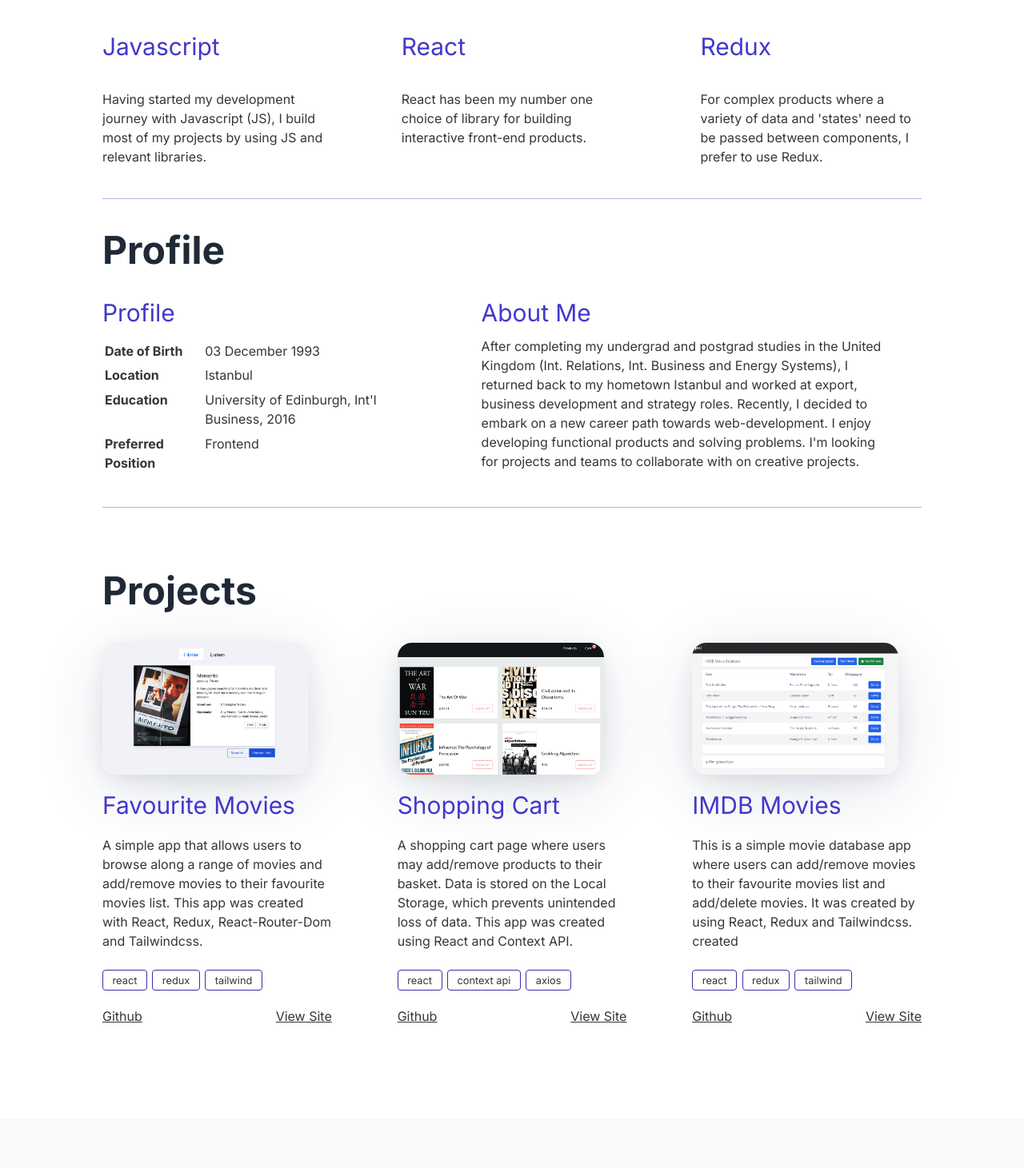
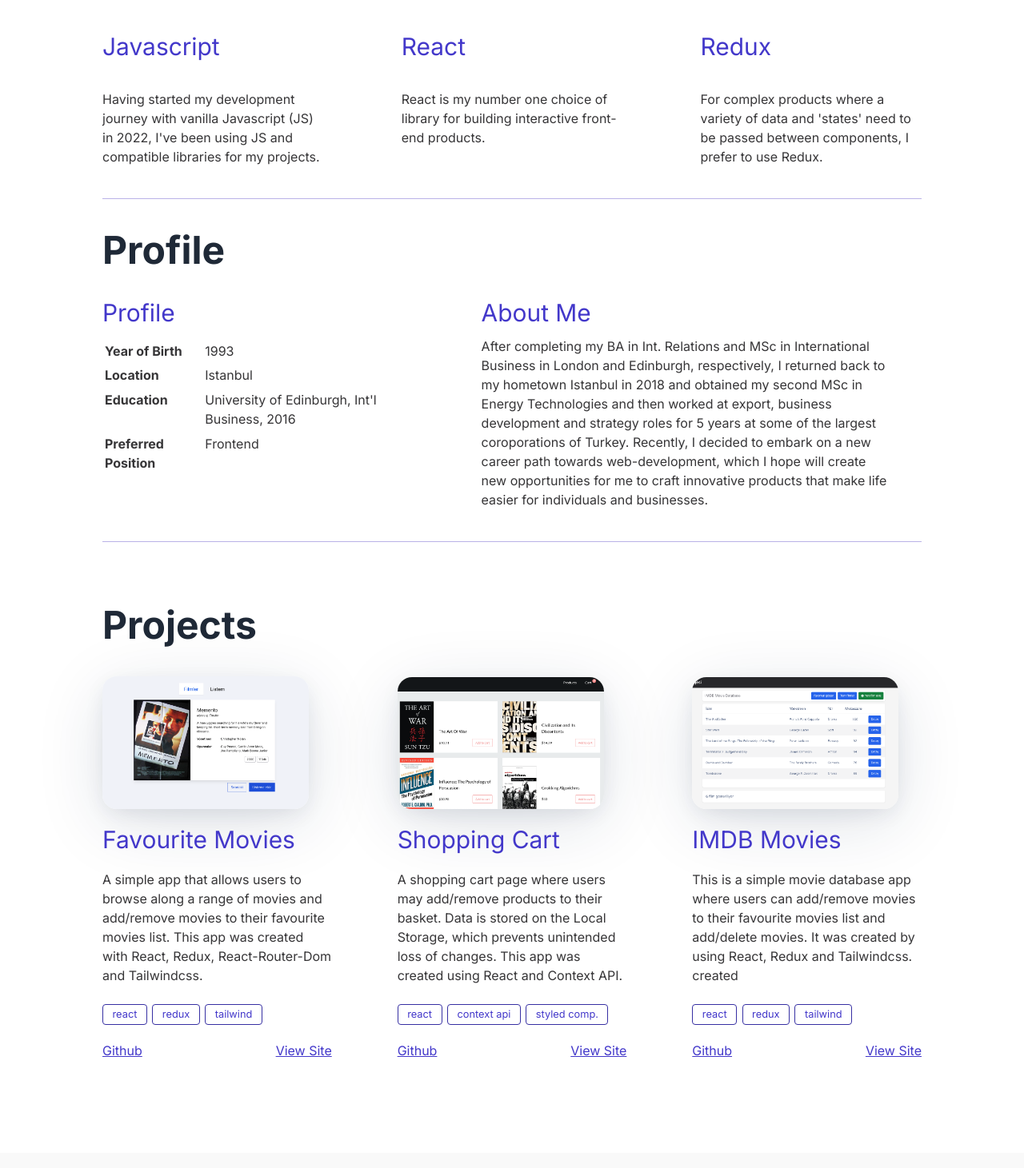
Before and after one commit to yigitzarbun/yigit-zarbun-portfolio, a React (Create React App) app: page / in a window 1280 px wide. Shown: the part 949-2410 px from the top of the page at 80% size. Built offline with nearby package versions, Linux system fonts and the light colour scheme.

Commit message:
theme local storage tamamlandı

```diff
--- a/src/App.js
+++ b/src/App.js
@@ -1,5 +1,5 @@
 import "./App.css";
-import { useState } from "react";
+import { useEffect, useState } from "react";
 import { ToastContainer, toast } from "react-toastify";
 import "react-toastify/dist/ReactToastify.css";
 import { ThemeProvider } from "styled-components";
@@ -14,14 +14,28 @@ import Projects from "./components/Projects";
 import Footer from "./components/Footer";
 
 function App() {
-  const [theme, setTheme] = useState("light");
+  const [theme, setTheme] = useState(getTheme());
+
+  function getTheme() {
+    const theme = localStorage.getItem("theme");
+    return theme ? theme : "light";
+  }
+
+  function themeProvider() {
+    localStorage.setItem("theme", theme);
+  }
   const handleDarkmode = () => {
     theme === "light" ? setTheme("dark") : setTheme("light");
   };
+
   const formSuccess = () => {
     toast("Thank you for your message!");
   };
 
+  useEffect(() => {
+    themeProvider();
+    getTheme();
+  }, [theme]);
   return (
     <ThemeProvider theme={theme === "light" ? lightTheme : darkTheme}>
       <GlobalStyles />
@@ -30,7 +44,7 @@ function App() {
       <Intro />
       <Skills />
       <Profile />
-      <Projects />
+      <Projects theme={theme} />
       <Footer formSuccess={formSuccess} theme={theme} />
     </ThemeProvider>
   );
--- a/src/components/Intro.js
+++ b/src/components/Intro.js
@@ -165,10 +165,10 @@ function Intro() {
             <StyledLine />
             <StyledNameText>Yiğit Zarbun</StyledNameText>
           </StyledNameContainer>
-          <StyledHeroTitle>Innovation-oriented developer </StyledHeroTitle>
+          <StyledHeroTitle>Business-oriented web developer </StyledHeroTitle>
           <StyledHeroTexts>
             Hi, I’m Yigit, a full-stack developer. If you are looking for a
-            Developer to craft solid and scalable frontend products check out
+            Developer to craft solid and scalable frontend products, check out
             some of my work and feel free to get in touch with me.
           </StyledHeroTexts>
           <StyledLinkOuterContainer>
--- a/src/components/Profile.js
+++ b/src/components/Profile.js
@@ -111,8 +111,8 @@ function Profile() {
           <StyledTable>
             <tbody>
               <tr>
-                <StyledTh>Date of Birth</StyledTh>
-                <StyledTd>03 December 1993</StyledTd>
+                <StyledTh>Year of Birth</StyledTh>
+                <StyledTd>1993</StyledTd>
               </tr>
               <tr>
                 <StyledTh>Location</StyledTh>
@@ -134,13 +134,15 @@ function Profile() {
         <StyledAboutMeContainer>
           <StyledProfileSubTitle>About Me</StyledProfileSubTitle>
           <StyledProfileText>
-            After completing my undergrad and postgrad studies in the United
-            Kingdom (Int. Relations, Int. Business and Energy Systems), I
-            returned back to my hometown Istanbul and worked at export, business
-            development and strategy roles. Recently, I decided to embark on a
-            new career path towards web-development. I enjoy developing
-            functional products and solving problems. I'm looking for projects
-            and teams to collaborate with on creative projects.
+            After completing my BA in Int. Relations and MSc in International
+            Business in London and Edinburgh, respectively, I returned back to
+            my hometown Istanbul in 2018 and obtained my second MSc in Energy
+            Technologies and then worked at export, business development and
+            strategy roles for 5 years at some of the largest coroporations of
+            Turkey. Recently, I decided to embark on a new career path towards
+            web-development, which I hope will create new opportunities for me
+            to craft innovative products that make life easier for individuals
+            and businesses.
           </StyledProfileText>
         </StyledAboutMeContainer>
       </StyledProfileTextsContainer>
--- a/src/components/Projects.js
+++ b/src/components/Projects.js
@@ -81,6 +81,7 @@ const StyledSkillsText = styled.p`
 const StyledLanguagesContainer = styled.div`
   display: flex;
   column-gap: 0.5vw;
+  color: ${(props) => props.theme === "light" && "#4338CA"};
   @media (max-width: 1000px) {
     column-gap: 2vw;
   }
@@ -97,6 +98,7 @@ const StyledLanguage = styled.p`
 const StyledLinkContainer = styled.div`
   display: flex;
   justify-content: space-between;
+  color: ${(props) => props.theme === "light" && "#4338CA"};
   @media (max-width: 1000px) {
     column-gap: 5vw;
   }
@@ -110,7 +112,8 @@ const StyledLink = styled.a`
   line-height: 1rem;
 `;
 
-function Projects() {
+function Projects(props) {
+  const { theme } = props;
   return (
     <StyledProjectsContainer id="projects">
       <StyledProjectsTitle>Projects</StyledProjectsTitle>
@@ -123,13 +126,16 @@ function Projects() {
             add/remove movies to their favourite movies list. This app was
             created with React, Redux, React-Router-Dom and Tailwindcss.
           </StyledSkillsText>
-          <StyledLanguagesContainer>
+          <StyledLanguagesContainer theme={theme}>
             <StyledLanguage>react</StyledLanguage>
             <StyledLanguage>redux</StyledLanguage>
             <StyledLanguage>tailwind</StyledLanguage>
           </StyledLanguagesContainer>
-          <StyledLinkContainer>
-            <StyledLink href="https://github.com/yigitzarbun/fsweb-s10g3-redux-watchlist">
+          <StyledLinkContainer theme={theme}>
+            <StyledLink
+              href="https://github.com/yigitzarbun/fsweb-s10g3-redux-watchlist"
+              target="_blank"
+            >
               Github
             </StyledLink>
             <StyledLink
@@ -146,15 +152,15 @@ function Projects() {
           <StyledSkillsText>
             A shopping cart page where users may add/remove products to their
             basket. Data is stored on the Local Storage, which prevents
-            unintended loss of data. This app was created using React and
+            unintended loss of changes. This app was created using React and
             Context API.
           </StyledSkillsText>
-          <StyledLanguagesContainer>
+          <StyledLanguagesContainer theme={theme}>
             <StyledLanguage>react</StyledLanguage>
             <StyledLanguage>context api</StyledLanguage>
-            <StyledLanguage>axios</StyledLanguage>
+            <StyledLanguage>styled comp.</StyledLanguage>
           </StyledLanguagesContainer>
-          <StyledLinkContainer>
+          <StyledLinkContainer theme={theme}>
             <StyledLink
               href="https://github.com/yigitzarbun/fsweb-s11g1-shopping-cart"
               target="_blank"
@@ -177,12 +183,12 @@ function Projects() {
             movies to their favourite movies list and add/delete movies. It was
             created by using React, Redux and Tailwindcss. created
           </StyledSkillsText>
-          <StyledLanguagesContainer>
+          <StyledLanguagesContainer theme={theme}>
             <StyledLanguage>react</StyledLanguage>
             <StyledLanguage>redux</StyledLanguage>
             <StyledLanguage>tailwind</StyledLanguage>
           </StyledLanguagesContainer>
-          <StyledLinkContainer>
+          <StyledLinkContainer theme={theme}>
             <StyledLink
               href="https://github.com/yigitzarbun/fsweb-s10g2-redux-filmler"
               target="_blank"
--- a/src/components/Skills.js
+++ b/src/components/Skills.js
@@ -71,15 +71,16 @@ function Skills() {
         <StyledSkillContainer>
           <StyledSkillTitle>Javascript</StyledSkillTitle>
           <StyledSkillsText>
-            Having started my development journey with Javascript (JS), I build
-            most of my projects by using JS and relevant libraries.
+            Having started my development journey with vanilla Javascript (JS)
+            in 2022, I've been using JS and compatible libraries for my
+            projects.
           </StyledSkillsText>
         </StyledSkillContainer>
         <StyledSkillContainer>
           <StyledSkillTitle>React</StyledSkillTitle>
           <StyledSkillsText>
-            React has been my number one choice of library for building
-            interactive front-end products.
+            React is my number one choice of library for building interactive
+            front-end products.
           </StyledSkillsText>
         </StyledSkillContainer>
         <StyledSkillContainer>
```
